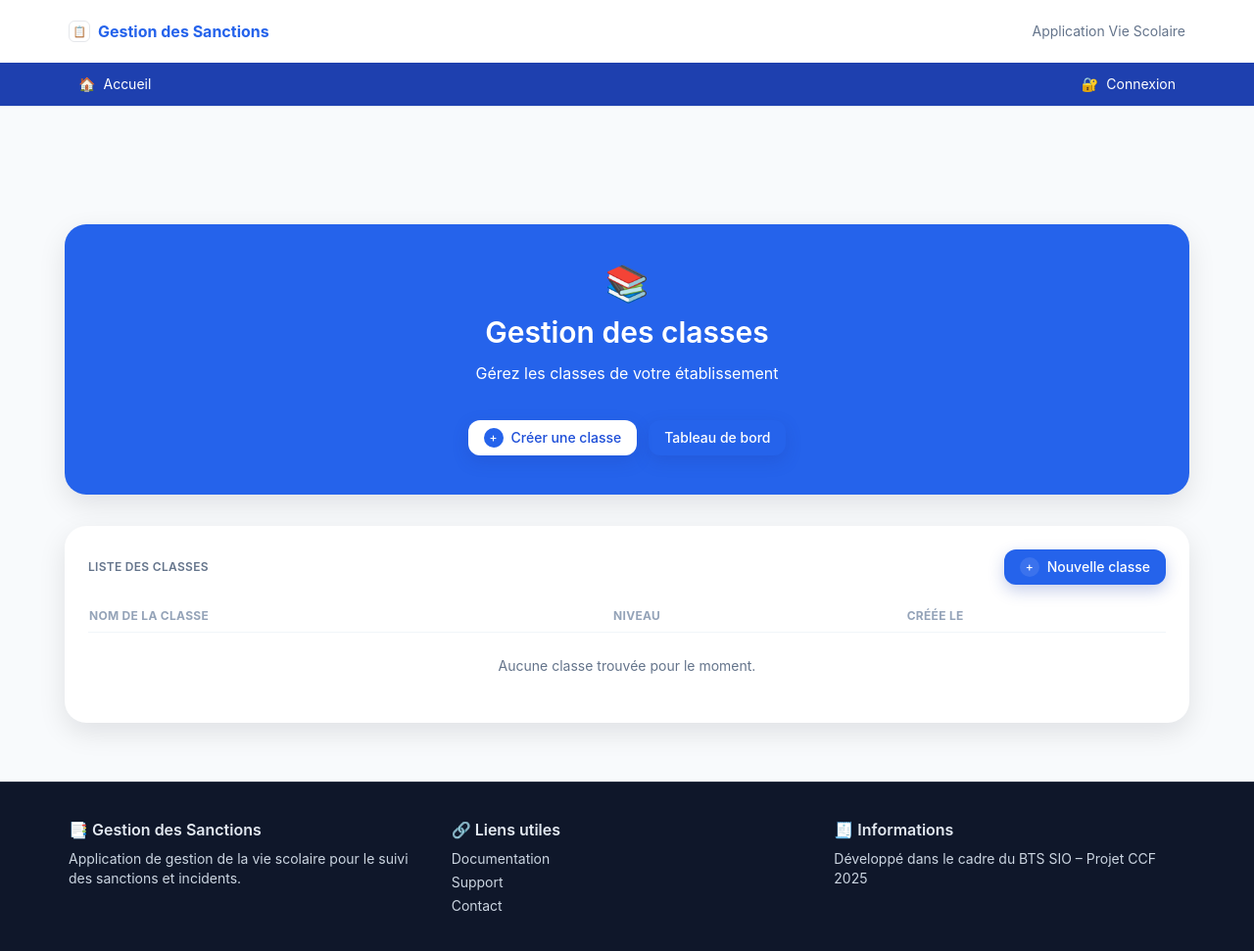
After one commit to GOLBIN-Dorian/Projet_Sanction_CCF, a PHP site: page /templates/Gestions/listeClasse.php in a window 1280 px wide. The commit adds this page. Shown: the whole page at 98% size. Run offline with PHP 8.4, Linux system fonts and the light colour scheme; some libraries are stand-ins or nearby versions.

Commit message:
listeClasse fini et ajout petit modif

```diff
--- a/composer.json
+++ b/composer.json
@@ -9,7 +9,8 @@
       "src/controllers/inscriptionController.php",
       "src/controllers/dashboardController.php",
       "src/controllers/deconnexionController.php",
-      "src/controllers/creationClasseController.php"
+      "src/controllers/creationClasseController.php",
+      "src/controllers/listeClasseController.php"
     ]
   }
 }
--- a/public/index.php
+++ b/public/index.php
@@ -19,7 +19,8 @@ try {
         ->addRoute('inscription', 'action_inscription', ['GET', 'POST'])
         ->addRoute('dashboard',   'action_dashboard',   ['GET'])
         ->addRoute('deconnexion', 'action_deconnexion', ['GET'])
-        ->addRoute('creationClasse', 'action_creationClasse', ['GET', 'POST']);
+        ->addRoute('creationClasse', 'action_creationClasse', ['GET', 'POST'])
+        ->addRoute('listeClasse', 'action_listeClasse', ['GET']);
 
     $router->handleRequest();
 } catch (Exception $e) {
--- a/src/controllers/inscriptionController.php
+++ b/src/controllers/inscriptionController.php
@@ -75,6 +75,9 @@ function action_inscription(Request $req, Response $res): void
             ];
 
             if (createUser($connexion, $nouvelUtilisateur)) {
+
+                $_SESSION['success'] = "Votre compte a bien été créé. Vous pouvez maintenant vous connecter.";
+
                 $res->redirect('index.php?action=connexion');
                 return;
             }
--- /dev/null
+++ b/templates/Gestions/listeClasse.php
@@ -0,0 +1,137 @@
+<?php
+
+$title = 'Gestion des Sanctions — liste des classes';
+ob_start();
+
+?>
+
+<div class="max-w-shell mx-auto px-4 py-10 space-y-8">
+
+    <!-- Message de succès -->
+    <?php if (!empty($_SESSION['success_message'])): ?>
+        <div class="flex items-center gap-2 bg-emerald-50 text-emerald-700 border border-emerald-200 rounded-xl px-4 py-3 text-sm">
+            <span class="font-semibold">Succès :</span>
+            <?= htmlspecialchars($_SESSION['success_message']); ?>
+        </div>
+        <?php unset($_SESSION['success_message']); ?>
+    <?php endif; ?>
+
+
+    <!-- Bloc hero Gestion des classes -->
+    <section class="rounded-2.5xl bg-primary-600 shadow-card px-6 py-10 md:px-10 text-center text-white">
+        <div class="flex flex-col items-center gap-3">
+            <div class="text-4xl">📚</div>
+            <h1 class="text-2xl md:text-3xl font-semibold">
+                Gestion des classes
+            </h1>
+            <p class="text-sm md:text-base text-primary-100">
+                Gérez les classes de votre établissement
+            </p>
+            <div class="mt-6 flex flex-wrap items-center justify-center gap-3">
+                <a href="index.php?action=creationClasse"
+                    class="inline-flex items-center justify-center rounded-xl bg-white px-4 py-2 text-sm font-medium text-primary-700 shadow-btn hover:bg-blue-50">
+                    <span class="mr-2 flex h-5 w-5 items-center justify-center rounded-full bg-primary-600 text-xs text-white">+</span>
+                    Créer une classe
+                </a>
+                <a href="index.php?action=dashboard"
+                    class="inline-flex items-center justify-center rounded-xl bg-primary-500 px-4 py-2 text-sm font-medium text-white shadow-btn hover:bg-primary-700">
+                    Tableau de bord
+                </a>
+            </div>
+        </div>
+    </section>
+
+    <!-- Bloc liste des classes -->
+    <section class="rounded-2.5xl bg-white px-4 py-4 md:px-6 md:py-6 shadow-card">
+
+        <!-- En-tête -->
+        <div class="mb-4 flex items-center justify-between">
+            <h2 class="text-xs font-semibold uppercase tracking-wide text-slate-500">
+                Liste des classes
+            </h2>
+            <a href="index.php?action=creationClasse"
+                class="inline-flex items-center justify-center rounded-xl bg-primary-600 px-4 py-2 text-sm font-medium text-white shadow-btn hover:bg-primary-700">
+                <span class="mr-2 flex h-5 w-5 items-center justify-center rounded-full bg-white/10 text-xs">+</span>
+                Nouvelle classe
+            </a>
+        </div>
+
+        <!-- Tableau -->
+        <div class="overflow-x-auto">
+            <table class="min-w-full border-collapse text-sm">
+                <thead>
+                    <tr class="border-b border-slate-100 text-xs font-semibold uppercase tracking-wide text-slate-400">
+                        <th class="py-2 pr-4 text-left">Nom de la classe</th>
+                        <th class="py-2 px-4 text-left">Niveau</th>
+                        <th class="py-2 pl-4 text-left">Créée le</th>
+                    </tr>
+                </thead>
+
+                <tbody>
+                    <?php if (!empty($classes) && is_array($classes)): ?>
+                        <?php foreach ($classes as $classe): ?>
+                            <?php
+                            $nom_niveau = $classe['nom_niveau'] ?? '';
+                            $badgeBase = 'inline-flex items-center rounded-full border px-3 py-1 text-xs font-medium';
+                            $badgeClasses = $badgeBase . ' border-slate-200 bg-slate-50 text-slate-700';
+
+                            if ($nom_niveau === 'BTS') {
+                                $badgeClasses = $badgeBase . ' border-amber-100 bg-amber-50 text-amber-700';
+                            } elseif ($nom_niveau === 'Première') {
+                                $badgeClasses = $badgeBase . ' border-emerald-100 bg-emerald-50 text-emerald-700';
+                            } elseif ($nom_niveau === 'Seconde') {
+                                $badgeClasses = $badgeBase . ' border-sky-100 bg-sky-50 text-sky-700';
+                            } elseif ($nom_niveau === 'Terminale') {
+                                $badgeClasses = $badgeBase . ' border-fuchsia-100 bg-fuchsia-50 text-fuchsia-700';
+                            }
+                            ?>
+                            <tr class="border-b border-slate-100 last:border-0 hover:bg-slate-50/70">
+
+                                <!-- Nom de la classe -->
+                                <td class="py-3 pr-4">
+                                    <div class="flex items-center gap-3">
+                                        <span class="inline-flex h-8 w-8 items-center justify-center rounded-full bg-blue-200 text-xs font-semibold text-slate-700">
+                                            <?= mb_strtoupper(substr($classe['nom_niveau'], 0, 2), 'UTF-8') ?>
+                                        </span>
+                                        <span class="text-sm font-medium text-slate-900">
+                                            <?= htmlspecialchars($classe['nom_classe'] ?? '') ?>
+                                        </span>
+                                    </div>
+                                </td>
+
+                                <!-- Niveau -->
+                                <td class="py-3 px-4">
+                                    <span class="<?= $badgeClasses ?>">
+                                        <?= htmlspecialchars($nom_niveau) ?>
+                                    </span>
+                                </td>
+
+                                <!-- Date -->
+                                <td class="py-3 pl-4">
+                                    <div class="flex items-center gap-2 text-slate-500">
+                                        <span class="inline-flex h-4 w-4 items-center justify-center text-[10px]">📅</span>
+                                        <span class="text-sm">
+                                            <?= htmlspecialchars($classe['date_creation'] ?? '') ?>
+                                        </span>
+                                    </div>
+                                </td>
+                            </tr>
+                        <?php endforeach; ?>
+                    <?php else: ?>
+                        <tr>
+                            <td colspan="3" class="py-6 text-center text-sm text-slate-500">
+                                Aucune classe trouvée pour le moment.
+                            </td>
+                        </tr>
+                    <?php endif; ?>
+                </tbody>
+            </table>
+        </div>
+    </section>
+
+</div>
+
+<?php
+$content = ob_get_clean();
+include __DIR__ . '/../layout.php';
+?>
--- a/templates/layout.php
+++ b/templates/layout.php
@@ -6,7 +6,6 @@
   <meta name="viewport" content="width=device-width, initial-scale=1.0">
   <title><?= htmlspecialchars($title ?? 'Gestion des Sanctions') ?></title>
 
-  <!-- 1. Charger Tailwind CDN en premier -->
   <script src="https://cdn.tailwindcss.com"></script>
   <script>
     tailwind.config = {
@@ -26,7 +25,8 @@
             '2.5xl': '22px'
           },
           maxWidth: {
-            shell: '1180px'
+            shell: '1180px',
+            content: '1180px',
           },
           boxShadow: {
             card: '0 10px 28px rgba(2,6,23,.10)',
@@ -38,15 +38,12 @@
     };
   </script>
 
-  <!-- 2. Puis ton CSS custom -->
   <link rel="stylesheet" href="/css/style.css">
 
-  <!-- 3. Styles additionnels -->
   <style>
     body {
       font-family: 'Inter', sans-serif;
       background-color: #F8FAFC;
-      /* Gris très clair de fond */
     }
 
     :where(input, a, button, select, textarea):focus-visible {
@@ -54,7 +51,6 @@
       outline-offset: 2px;
     }
 
-    /* Ajustements spécifiques pour coller exactement aux couleurs */
     .bg-primary-blue {
       background-color: #2563EB;
     }
@@ -74,55 +70,75 @@
     .text-primary-blue {
       color: #2563EB;
     }
+
+    .burger-line {
+      transition: transform 180ms ease, opacity 180ms ease, background-color 180ms ease;
+      transform-origin: center;
+    }
+
+    #nav-toggle.open .line-1 {
+      transform: translateY(6px) rotate(45deg);
+    }
+
+    #nav-toggle.open .line-2 {
+      opacity: 0;
+    }
+
+    #nav-toggle.open .line-3 {
+      transform: translateY(-6px) rotate(-45deg);
+    }
   </style>
 </head>
 
-
-<body>
+<body class="min-h-screen flex flex-col">
   <header class="bg-white border-b border-slate-200 mb-20">
-    <!-- Bandeau du haut : logo + nom appli -->
     <div class="mx-auto max-w-content px-5">
       <div class="h-16 flex items-center justify-between">
-        <!-- Branding gauche -->
         <div class="flex items-center gap-2 text-primary-600 font-bold">
           <div class="w-[22px] h-[22px] grid place-items-center border rounded-md text-[11px]">
             📋
           </div>
           <span>Gestion des Sanctions</span>
         </div>
-        <!-- Nom d'appli à droite -->
         <div class="text-sm text-slate-500">Application Vie Scolaire</div>
       </div>
     </div>
 
     <?php if (!empty($_SESSION['user'])): ?>
-      <!-- NAV COMPLET SI CONNECTÉ -->
       <nav class="bg-primary-600 text-white text-sm">
         <div class="mx-auto max-w-content px-5 h-10 flex items-center justify-between">
-          <!-- Menu de gauche -->
-          <div class="flex items-center gap-6">
-            <a href="index.php?action=dashboard" class="inline-flex items-center gap-2 font-semibold">
-              <span>🏠</span> <span>Tableau de Bord</span>
-            </a>
-            <a href="index.php?action=sanctions" class="inline-flex items-center gap-2">
-              <span>⚖️</span> <span>Sanctions</span>
-            </a>
-            <a href="index.php?action=eleves" class="inline-flex items-center gap-2">
-              <span>👥</span> <span>Élèves</span>
-            </a>
-            <a href="index.php?action=professeurs" class="inline-flex items-center gap-2">
-              <span>👨‍🏫</span> <span>Professeurs</span>
-            </a>
-            <a href="index.php?action=creationClasse" class="inline-flex items-center gap-2">
-              <span>📚</span> <span>Classes</span>
-            </a>
-            <a href="index.php?action=utilisateurs" class="inline-flex items-center gap-2">
-              <span>👤</span> <span>Utilisateurs</span>
-            </a>
+          <div class="flex items-center gap-4">
+            <button id="nav-toggle"
+              type="button"
+              class="md:hidden inline-flex items-center justify-center rounded-full border border-white/30 bg-primary-600/80 px-2.5 py-2 focus-visible:outline-none focus-visible:ring-2 focus-visible:ring-offset-2 focus-visible:ring-offset-primary-600 focus-visible:ring-white">
+              <span class="sr-only">Ouvrir le menu</span>
+              <div class="flex flex-col justify-center gap-[4px]">
+                <span class="burger-line line-1 block h-[2px] w-6 bg-white rounded-full"></span>
+                <span class="burger-line line-2 block h-[2px] w-6 bg-white rounded-full"></span>
+                <span class="burger-line line-3 block h-[2px] w-6 bg-white rounded-full"></span>
+              </div>
+            </button>
+
+            <div class="hidden md:flex items-center gap-6">
+              <a href="index.php?action=index" class="inline-flex items-center gap-2 font-semibold">
+                <span>🏠</span> <span>Accueil</span>
+              </a>
+              <a href="index.php?action=dashboard" class="inline-flex items-center gap-2">
+                <span>📊</span> <span>Dashboard / Profil</span>
+              </a>
+              <a href="index.php?action=listeClasse" class="inline-flex items-center gap-2">
+                <span>📚</span> <span>Classes</span>
+              </a>
+              <a href="index.php?action=eleves" class="inline-flex items-center gap-2">
+                <span>👥</span> <span>Élèves</span>
+              </a>
+              <a href="index.php?action=sanctions" class="inline-flex items-center gap-2">
+                <span>⚖️</span> <span>Sanctions</span>
+              </a>
+            </div>
           </div>
 
-          <!-- Partie droite : bonjour + déconnexion -->
-          <div class="flex items-center gap-5">
+          <div class="hidden md:flex items-center gap-5">
             <span class="text-sm">
               Bonjour, <?= htmlspecialchars($_SESSION['user']['prenom']) ?>
             </span>
@@ -131,30 +147,61 @@
             </a>
           </div>
         </div>
+
+        <div id="mobile-menu" class="md:hidden border-t border-primary-500/40 hidden">
+          <div class="mx-auto max-w-content px-5 py-3 space-y-1">
+            <a href="index.php?action=dashboard"
+              class="flex items-center gap-2 px-3 py-2 rounded-xl hover:bg-primary-700/70 transition">
+              <span>📊</span> <span>Dashboard / Profil</span>
+            </a>
+            <a href="index.php?action=listeClasse"
+              class="flex items-center gap-2 px-3 py-2 rounded-xl hover:bg-primary-700/70 transition">
+              <span>📚</span> <span>Classes</span>
+            </a>
+            <a href="index.php?action=eleves"
+              class="flex items-center gap-2 px-3 py-2 rounded-xl hover:bg-primary-700/70 transition">
+              <span>👥</span> <span>Élèves</span>
+            </a>
+            <a href="index.php?action=sanctions"
+              class="flex items-center gap-2 px-3 py-2 rounded-xl hover:bg-primary-700/70 transition">
+              <span>⚖️</span> <span>Sanctions</span>
+            </a>
+            <div class="border-t border-primary-500/40 mt-2 pt-2">
+              <div class="flex items-center justify-between px-3 py-1.5 text-xs text-primary-100/80">
+                <span>Connecté :</span>
+                <span class="font-semibold">
+                  <?= htmlspecialchars($_SESSION['user']['prenom']) ?>
+                </span>
+              </div>
+              <a href="index.php?action=deconnexion"
+                class="mt-1 flex items-center justify-center gap-2 px-3 py-2 rounded-xl bg-white text-primary-700 font-semibold hover:bg-slate-100 transition">
+                <span>📕</span> <span>Déconnexion</span>
+              </a>
+            </div>
+          </div>
+        </div>
       </nav>
     <?php else: ?>
-      <!-- PETIT RUBAN SIMPLE SI NON CONNECTÉ -->
       <div class="bg-primary-800 text-primary-100">
-        <div class="mx-auto max-w-content px-5 py-2">
+        <div class="mx-auto max-w-content px-5 py-2 flex items-center justify-between">
           <a
             class="inline-flex items-center gap-2 rounded-md px-2.5 py-1 text-sm text-white"
             href="index.php?action=index">
             <span>🏠</span> Accueil
+          </a>
+          <a
+            class="text-white inline-flex items-center gap-2 rounded-md px-2.5 py-1 text-sm text-primary-100/90 hover:bg-primary-700/40 transition"
+            href="index.php?action=connexion">
+            <span>🔐</span> Connexion
           </a>
         </div>
       </div>
     <?php endif; ?>
   </header>
 
-
-
-  <main>
+  <main class="flex-1">
     <?php if (isset($error)): ?>
       <div class="alert alert-error"><?= htmlspecialchars($error) ?></div>
-    <?php endif; ?>
-
-    <?php if (isset($success)): ?>
-      <div class="alert alert-success"><?= htmlspecialchars($success) ?></div>
     <?php endif; ?>
 
     <?= $content ?? '' ?>
@@ -163,14 +210,12 @@
   <footer class="bg-slate-900 text-slate-200 border-t border-white/10 mt-5">
     <div class="mx-auto max-w-content px-5 py-9">
       <div class="grid grid-cols-1 md:grid-cols-3 gap-8">
-        <!-- Col 1 -->
         <div>
           <h5 class="font-semibold mb-2">📑 Gestion des Sanctions</h5>
           <p class="text-sm text-slate-300">
             Application de gestion de la vie scolaire pour le suivi des sanctions et incidents.
           </p>
         </div>
-        <!-- Col 2 -->
         <div>
           <h5 class="font-semibold mb-2">🔗 Liens utiles</h5>
           <ul class="space-y-1 text-sm text-slate-300">
@@ -179,7 +224,6 @@
             <li><a class="hover:text-white" href="#">Contact</a></li>
           </ul>
         </div>
-        <!-- Col 3 -->
         <div>
           <h5 class="font-semibold mb-2">🧾 Informations</h5>
           <p class="text-sm text-slate-300">
@@ -189,7 +233,46 @@
       </div>
     </div>
   </footer>
+
+  <script>
+    (function() {
+      const navToggle = document.getElementById('nav-toggle');
+      const mobileMenu = document.getElementById('mobile-menu');
+
+      if (!navToggle || !mobileMenu) return;
+
+      const closeMenu = () => {
+        mobileMenu.classList.add('hidden');
+        navToggle.classList.remove('open');
+      };
+
+      const openMenu = () => {
+        mobileMenu.classList.remove('hidden');
+        navToggle.classList.add('open');
+      };
+
+      navToggle.addEventListener('click', () => {
+        const isOpen = navToggle.classList.contains('open');
+        if (isOpen) {
+          closeMenu();
+        } else {
+          openMenu();
+        }
+      });
+
+      window.addEventListener('resize', () => {
+        if (window.innerWidth >= 768) {
+          closeMenu();
+        }
+      });
+
+      mobileMenu.querySelectorAll('a').forEach((link) => {
+        link.addEventListener('click', () => {
+          closeMenu();
+        });
+      });
+    })();
+  </script>
 </body>
 
 </html>
-<?php
```
Also changed, not shown: docker/db/init.sql/db_sanctions.sql (+18 -6 lines), src/Repositories/classeRepository.php (+41 -0 lines), src/controllers/connexionController.php (+26 -12 lines), src/controllers/creationClasseController.php (+20 -7 lines), src/controllers/dashboardController.php (+28 -3 lines), src/controllers/listeClasseController.php (added, +33 -0 lines), templates/Gestions/connexion.php (+28 -6 lines), templates/Gestions/dashboard.php (+61 -26 lines), 2 other files.
